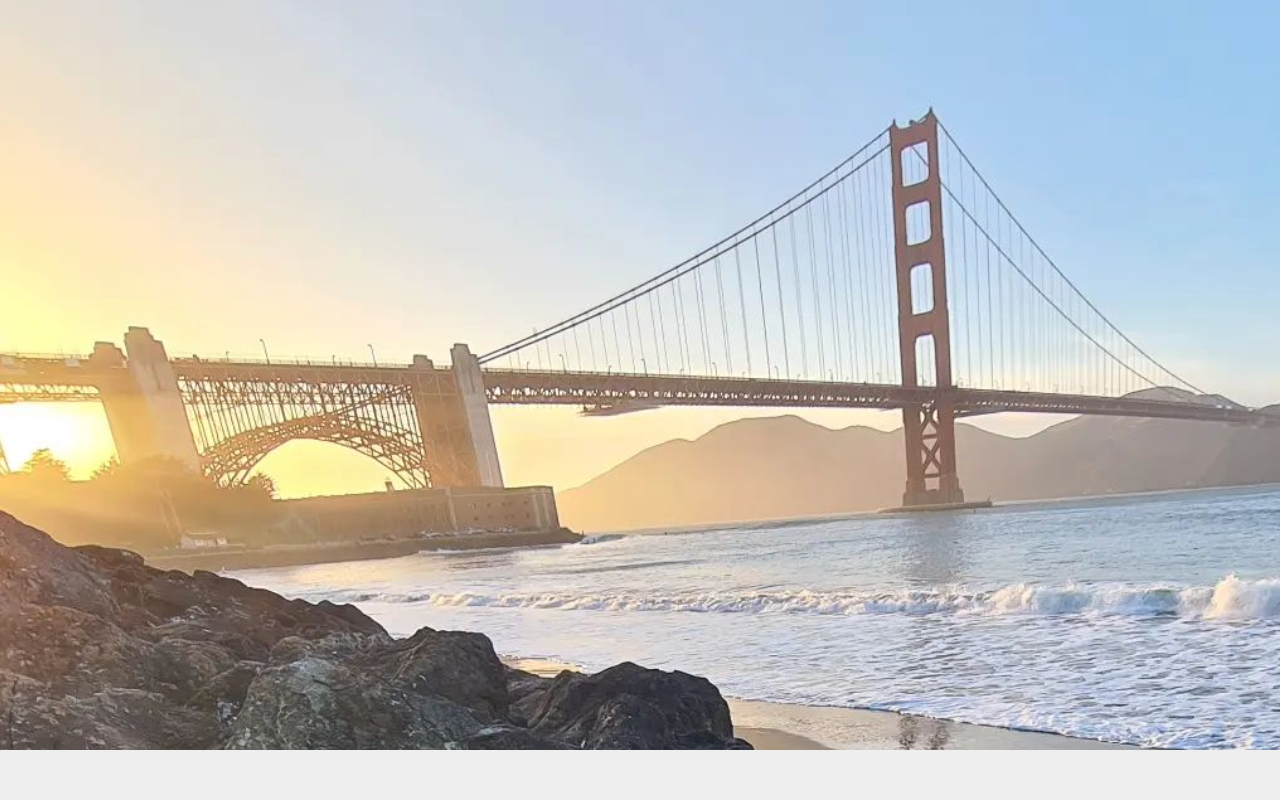
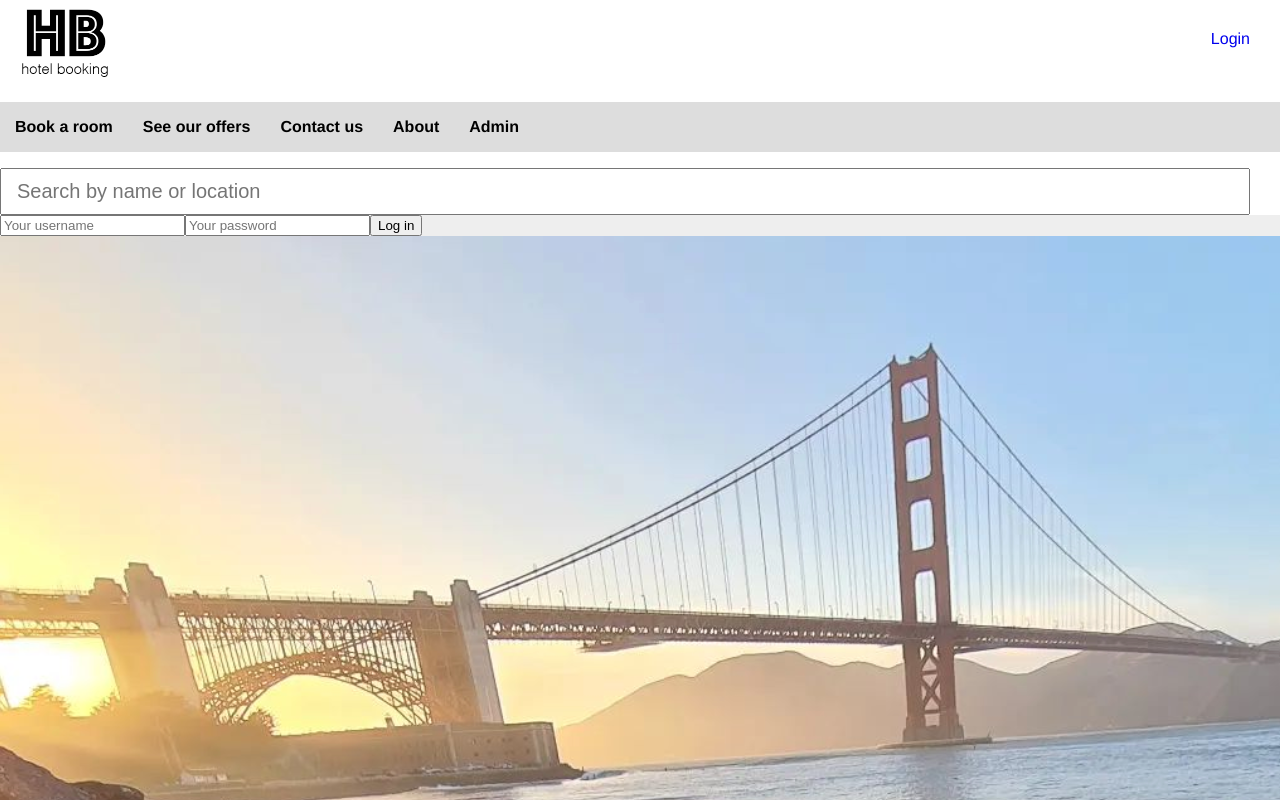
Before and after one commit to GregDucheTot/HotelBookingz, a React app in the folder web/: page /login in a window 1280 px wide. Before the commit this address had no page. Shown: the top 800 px of the page. Built offline with nearby package versions, Linux system fonts and the light colour scheme.

Commit message:
Adding login panel on webapp side

```diff
--- a/web/package.json
+++ b/web/package.json
@@ -7,7 +7,8 @@
     "html-webpack-plugin": "^5.5.0",
     "react": "^18.1.0",
     "react-dom": "^18.1.0",
-    "style-loader": "^3.3.1"
+    "style-loader": "^3.3.1",
+    "ts-md5": "^1.2.11"
   },
   "devDependencies": {
     "@babel/core": "^7.18.2",
--- /dev/null
+++ b/web/src/components/Auth/Login.tsx
@@ -0,0 +1,38 @@
+import React, {ChangeEvent, Component} from "react";
+import Header from "../Header/Header";
+import {Md5} from "ts-md5";
+import User from "./User";
+
+export default class Login extends Component<{}, {user: User}> {
+    onLogin() {
+        // @ttodo
+    }
+
+    onChange = (event:ChangeEvent)  => { // @fixme: this type shows some conflicts in the IDE, so may have to douvle check this is the correct type
+        let user: User = this.state?.user || new User('');
+
+        if (event.target.id === 'name') {
+            user.name = event.target.value;
+        }
+
+        if (event.target.id === 'password') {
+            user.token = Md5.hashStr(event.target.value || '');
+        }
+
+        console.log(user);
+        this.setState({user: user})
+    }
+
+    render () {
+        return <>
+            <Header />
+            <label>
+                <input type={'text'} id={'name'} placeholder={'Your username'} onChange={this.onChange}/>
+            </label>
+            <label>
+                <input type={'password'} id={'password'} placeholder={'Your password'}  onChange={this.onChange}/>
+            </label>
+            <button onClick={this.onLogin}>Log in</button>
+        </>
+    }
+}
--- a/web/src/components/Auth/User.ts
+++ b/web/src/components/Auth/User.ts
@@ -1,11 +1,11 @@
 export default class User {
     name: string;
-    email: string;
-    token:string;
+    token: string;
 
-    constructor(name:string, email:string, token:string) {
+    constructor(name: string, token?: string) {
         this.name = name;
-        this.email = email;
-        this.token = token;
+        if (token) {
+            this.token = token;
+        }
     }
 }
--- a/web/src/components/Header/Login.tsx
+++ b/web/src/components/Header/Login.tsx
@@ -1,13 +1,12 @@
 import React, {Component} from "react";
+import {Link} from "react-router-dom";
 
 export default class Login extends Component {
-    onLogin() {
-        alert('Click on login link !');
-    }
+
 
     render () {
         return <>
-            <a className={'login'} onClick={this.onLogin}>Login</a>
+            <Link to='/login' className={'login'}>Login</Link>
         </>;
     }
 }
--- a/web/src/index.tsx
+++ b/web/src/index.tsx
@@ -8,6 +8,7 @@ import Offers from "./components/Pages/Offers";
 import Contact from "./components/Pages/Contact";
 import './styles/main.scss';
 import Admin from "./components/Pages/Admin";
+import Login from "./components/Auth/Login";
 
 
 const root = ReactDOM.createRoot(
@@ -24,6 +25,7 @@ root.render(
                 <Route path='/contact' element={<Contact/>} />
                 <Route path="/about" element={<About />} />
                 <Route path="/admin" element={<Admin />} />
+                <Route path="/login" element={<Login />} />
             </Routes>
         </div>
     </BrowserRouter>
```
Also changed, not shown: 1 other file (tests, documents, lock files or other folders).
